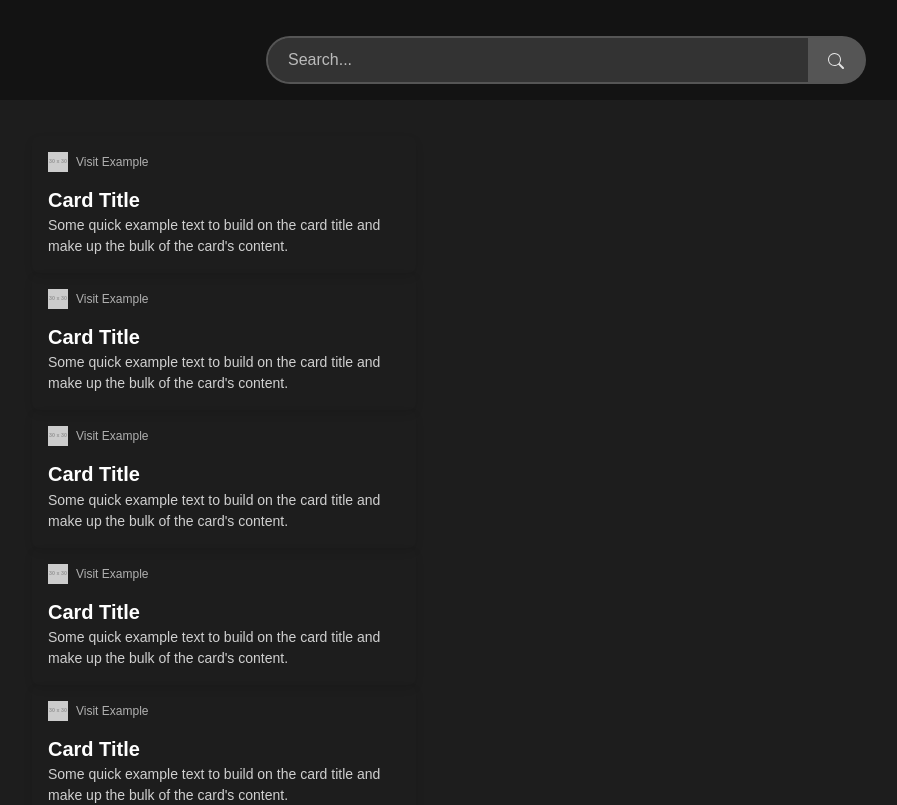
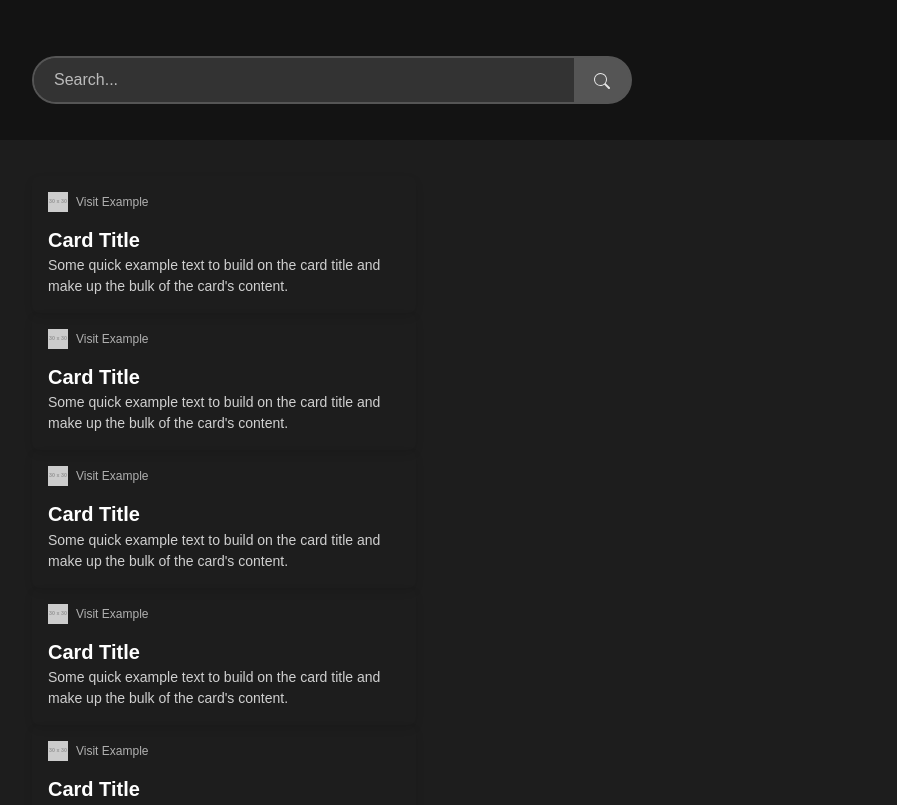
Before and after one commit to Filipcio12/Search-engine, a React (Create React App) app in the folder frontend/src/: page / in a window 1280 px wide. Shown: the top 805 px of the page, without its empty margins (74-971 px from the left). Built offline with nearby package versions, Linux system fonts and the light colour scheme.

Commit message:
fix: searchbar alignment

```diff
--- a/frontend/src/src/components/search-bar/index.css
+++ b/frontend/src/src/components/search-bar/index.css
@@ -1,6 +1,6 @@
 .search-bar {
     display: flex;
-    justify-content: center;
+    justify-content: left;
     margin-top: 20px;
 }
 
--- a/frontend/src/src/pages/searchpage/index.js
+++ b/frontend/src/src/pages/searchpage/index.js
@@ -10,7 +10,13 @@ export default function SearchPage() {
     return (
         <div>
             <div className="bg-dark text-white p-3 mb-3">
-                <SearchBar />
+                <div className="container">
+                    <div className="row">
+                        <div className="col-md-8 ms-3">
+                            <SearchBar />
+                        </div>
+                    </div>
+                </div>
             </div>
 
             <div className="container">
@@ -18,7 +24,6 @@ export default function SearchPage() {
                     <div className="col-md-8 ms-3">
                         {urlCards}
                     </div>
-
                     <div className="col-md-4">
                         {/* Empty for now */}
                     </div>
```
